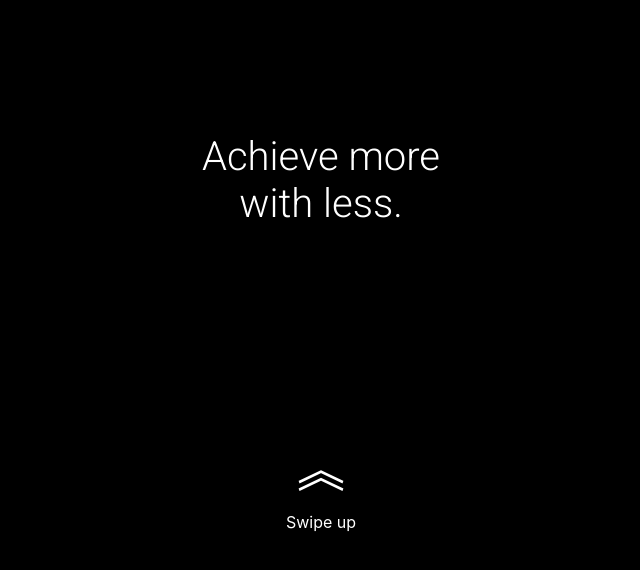
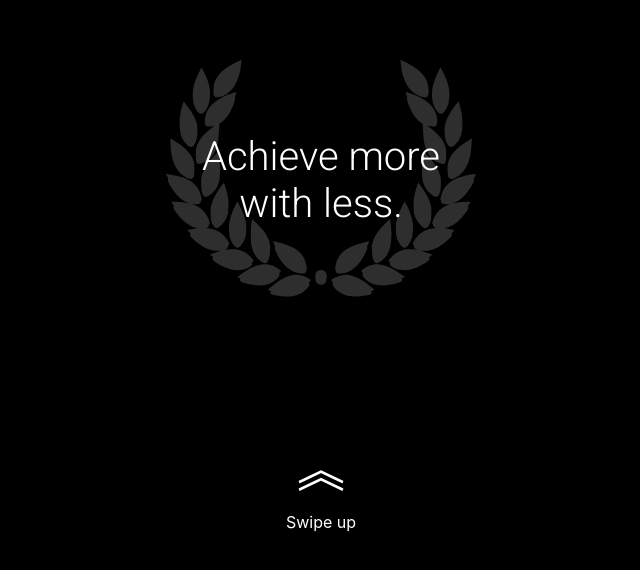
Before and after one commit to pzoghbi/pzoghbi.github.io, a React (Create React App) app: page / in a window 1280 px wide. Shown: the part 220-790 px from the top of the page, without its empty margins (319-959 px from the left). Built offline with nearby package versions, Linux system fonts and the light colour scheme.

Commit message:
add wreath to landing slide, add resume link, changed font size for last slide

```diff
--- a/src/App.css
+++ b/src/App.css
@@ -1,6 +1,7 @@
 @import url('https://fonts.googleapis.com/css2?family=Open+Sans&family=Roboto:wght@300&display=swap');
 
-html, .App {
+html,
+.App {
     height: 100%;
     width: 100%;
 }
@@ -31,8 +32,7 @@ html, .App {
     font-family: 'Roboto', sans-serif;
 }
 
-small
-{
+small {
     font-size: .7em;
 }
 
@@ -83,20 +83,37 @@ small
     font-style: normal;
 }
 
-.colorize { animation: colorize 0.693s infinite; }
-
-@keyframes colorize
-{
-    0% { color: red; }
-    20% { color: orange; }
-    40% { color: goldenrod; }
-    60% { color: green; }
-    80% { color: blue; }
-    100% { color: red; }
+.colorize {
+    animation: colorize 0.693s infinite;
 }
 
-#Slide-Landing
-{
+@keyframes colorize {
+    0% {
+        color: red;
+    }
+
+    20% {
+        color: orange;
+    }
+
+    40% {
+        color: goldenrod;
+    }
+
+    60% {
+        color: green;
+    }
+
+    80% {
+        color: blue;
+    }
+
+    100% {
+        color: red;
+    }
+}
+
+#Slide-Landing {
     /* background-image: linear-gradient(180deg, deepskyblue 50%, rgb(36, 200, 255)); */
     background-color: rgb(0, 0, 0);
     color: white;
@@ -107,8 +124,7 @@ small
     opacity: 0;
 }
 
-#Instructions
-{
+#Instructions {
     color: black;
     font-size: 1em;
     bottom: 0;
@@ -123,13 +139,11 @@ small
     /* background-image: linear-gradient(180deg, rgba(255, 255, 255, 0) 0%, white 35%); */
 }
 
-#Instructions.FirstSlide
-{
+#Instructions.FirstSlide {
     color: white !important;
 }
 
-.Swipe-arrow
-{
+.Swipe-arrow {
     top: -.25em;
     position: relative;
     font-size: 3em;
@@ -137,30 +151,43 @@ small
     margin-bottom: .25em;
 }
 
-@keyframes upAndDown
-{
-    0% { top: -.25em; }
-    50% { top: .25em }
-    100% { top: -.25em; }
+@keyframes upAndDown {
+    0% {
+        top: -.25em;
+    }
+
+    50% {
+        top: .25em
+    }
+
+    100% {
+        top: -.25em;
+    }
 }
 
-.jsFadeIn
-{
+.jsFadeIn {
     opacity: 0;
     animation: fadeIn 1s ease-in-out 3s forwards;
 }
 
 @keyframes fadeIn {
-    0% { opacity: 0; }
-    100% { opacity: 1; }
+    0% {
+        opacity: 0;
+    }
+
+    100% {
+        opacity: 1;
+    }
 }
 
 * {
-    user-select: none;;
+    user-select: none;
+    ;
 }
 
-#Contact, #Contact:link, #Contact:visited
-{
+#Contact,
+#Contact:link,
+#Contact:visited {
     z-index: 999;
     text-decoration: none;
     color: white;
@@ -172,26 +199,76 @@ small
     display: inline-block;
 }
 
-.active #Contact
-{
+.active #Contact {
     animation: shake 2s infinite 3s alternate;
 }
 
 @keyframes shake {
-    0% { transform: translate(1px, 1px) rotate(0deg); }
-    5% { transform: translate(-1px, -2px) rotate(-1deg); }
-    10% { transform: translate(-3px, 0px) rotate(1deg); }
-    15% { transform: translate(3px, 2px) rotate(0deg); }
-    20% { transform: translate(1px, -1px) rotate(1deg); }
-    25% { transform: translate(-1px, 2px) rotate(-1deg); }
-    30% { transform: translate(0, 0) rotate(0deg); }
-    70% { transform: translate(0, 0) rotate(0deg); }
-    80% { transform: translate(0, 0) rotate(0deg); }
-    90% { transform: translate(0, 0) rotate(0deg); }
-    100% { transform: translate(0, 0) rotate(0deg); }
+    0% {
+        transform: translate(1px, 1px) rotate(0deg);
+    }
+
+    5% {
+        transform: translate(-1px, -2px) rotate(-1deg);
+    }
+
+    10% {
+        transform: translate(-3px, 0px) rotate(1deg);
+    }
+
+    15% {
+        transform: translate(3px, 2px) rotate(0deg);
+    }
+
+    20% {
+        transform: translate(1px, -1px) rotate(1deg);
+    }
+
+    25% {
+        transform: translate(-1px, 2px) rotate(-1deg);
+    }
+
+    30% {
+        transform: translate(0, 0) rotate(0deg);
+    }
+
+    70% {
+        transform: translate(0, 0) rotate(0deg);
+    }
+
+    80% {
+        transform: translate(0, 0) rotate(0deg);
+    }
+
+    90% {
+        transform: translate(0, 0) rotate(0deg);
+    }
+
+    100% {
+        transform: translate(0, 0) rotate(0deg);
+    }
+
     /* 60% { transform: translate(-3px, 1px) rotate(0deg); }
     70% { transform: translate(3px, 1px) rotate(-1deg); }
     80% { transform: translate(-1px, -1px) rotate(1deg); }
     90% { transform: translate(1px, 2px) rotate(0deg); }
     100% { transform: translate(1px, -2px) rotate(-1deg); } */
-  }
+}
+
+#wreath {
+    position: absolute;
+    left: 50%;
+    top: 50%;
+    transform: translate(-50%, -50%);
+    width: 20rem;
+    opacity: 0;
+    transition: opacity 1s ease-in;
+}
+
+.active #wreath {
+    opacity: 0.18;
+}
+
+#Resume {
+    font-size: 1.1rem;
+}
--- a/src/App.jsx
+++ b/src/App.jsx
@@ -1,5 +1,6 @@
 import './App.css';
 import { useEffect } from 'react';
+import wreath from './svg/wreath.svg'
 
 let options = {
     root: document.getElementById('App-Frame'),
@@ -83,6 +84,9 @@ function App() {
                 onWheel={onWheel}>
                 <div id="App-Slideshow">
                     <div className="Slide" id="Slide-Landing">
+                        <div className="wreath">
+                            <img id="wreath" src={wreath} alt="" />
+                        </div>
                         <p>
                             <span className='jsSlideDown'>Achieve </span>
                             more
@@ -131,21 +135,25 @@ function App() {
                     </div>
                     <div className="Slide">
                         <p>
-                            Are you hiring for
+                            <small>
+                                Are you hiring for
+                                <br />
+                                these positions?
+                                <br />
+                                <br />
+                                <br />
+                                PRODUCT DESIGNER
+                                <br />
+                                WEB DEVELOPER
+                                <br />
+                                CONSULTATNT
+                            </small>
                             <br />
-                            these positions?
-
-                            <br /><br />
-                            <small>
-                                product designer
-                                <br />
-                                web developer
-                                <br />
-                                consultant
-                            </small>
-
-                            <br /><br />
+                            <br />
+                            <br />
                             <a id="Contact" href="https://wa.me/385957421130" target="_blank" rel="noreferrer">Contact me</a>
+                            <br />
+                            <a id="Resume" href="https://ufile.io/zugox63t" target="_blank" rel="noreferrer">or get my resume</a>
                         </p>
                     </div>
                     {/* <div className="Slide">
```
Also changed, not shown: src/svg/wreath.svg (added).
